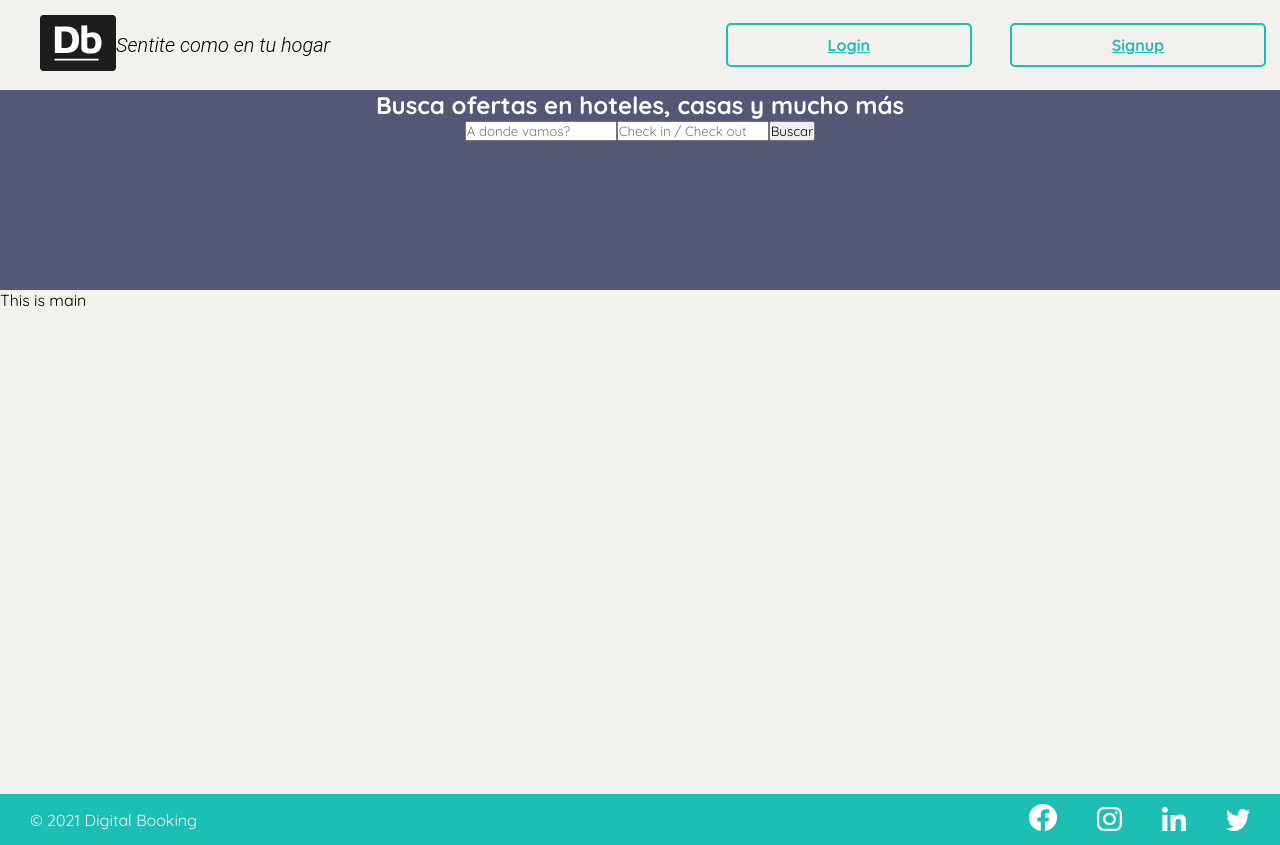
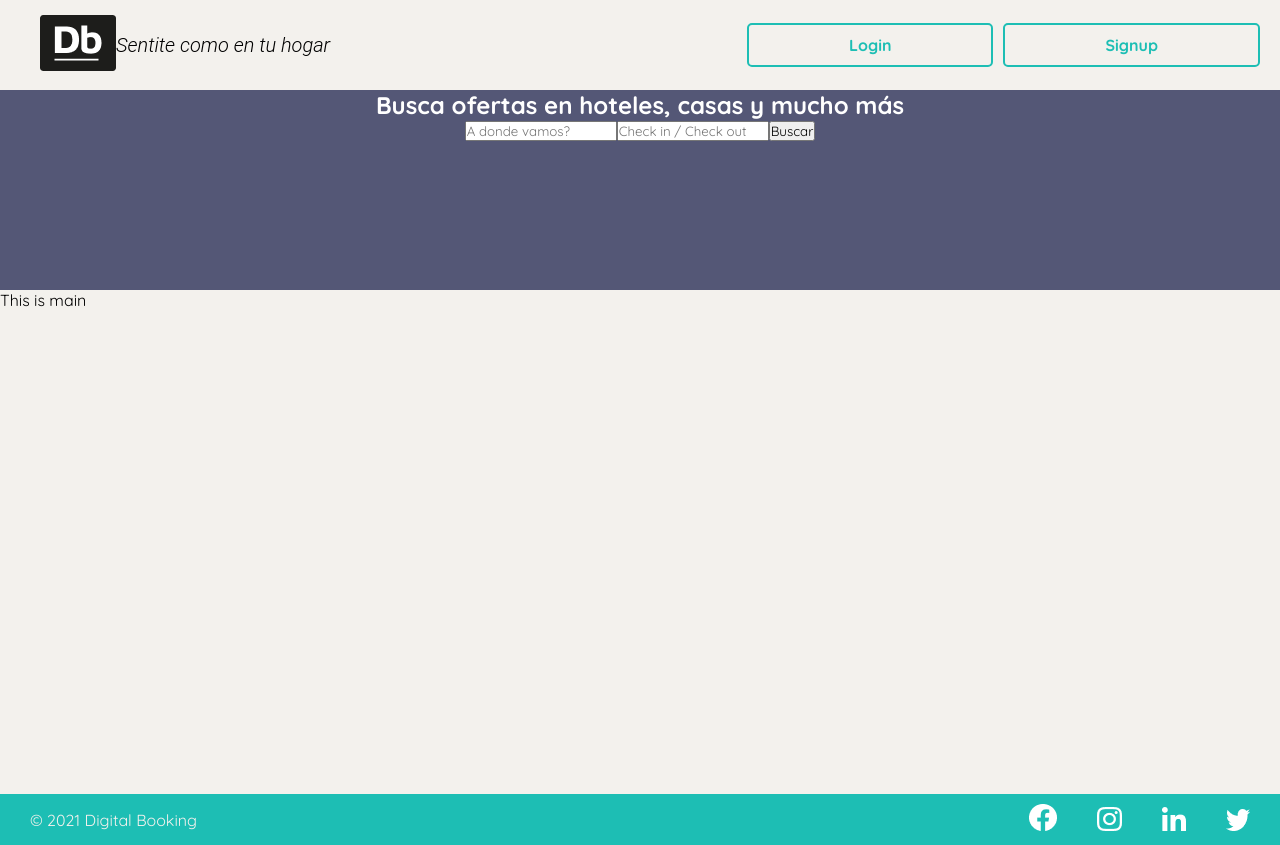
Before and after one commit to manzonlucas/ctd-integration-project, a React (Create React App) app in the folder cra-frontend/: page / in a window 1280 px wide. Built offline with nearby package versions, Linux system fonts and the light colour scheme.

Commit message:
menuburger

```diff
--- a/cra-frontend/src/components/Header.jsx
+++ b/cra-frontend/src/components/Header.jsx
@@ -18,8 +18,10 @@ export default function Header() {
       <section className='user-buttons'>
         {!isLogged ?
           <>
-            <a href="/" class='Loginbtn'>Login</a>
-            <a href="/">Signup</a>
+          <ul>
+            <li><a href="/">Login</a></li>
+            <li><a href="/">Signup</a></li>
+            </ul>
           </> :
           <>
             <a href="/">
--- a/cra-frontend/src/index.css
+++ b/cra-frontend/src/index.css
@@ -28,12 +28,19 @@ header section.logo {
 
 }
 
-header section.user-buttons {
+ul {
   display: flex;
   flex-grow: 1;
-  justify-content: space-around
+  justify-content: space-around;
+  list-style: none;
+  padding: 0px 20px;
+}
 
+a{
+  text-decoration: none;
 }
+
+
 
 header section.logo span {
   left: 123px;
@@ -137,6 +144,10 @@ footer section span {
 
   }
 
+  ul {
+    padding: 0px 10px;
+  }
+
   @media (max-width: 760px) {
 
     .checkbtn{
@@ -173,7 +184,6 @@ footer section span {
       padding: 15px 20px;
 
     }
-
   }
 
 
```
